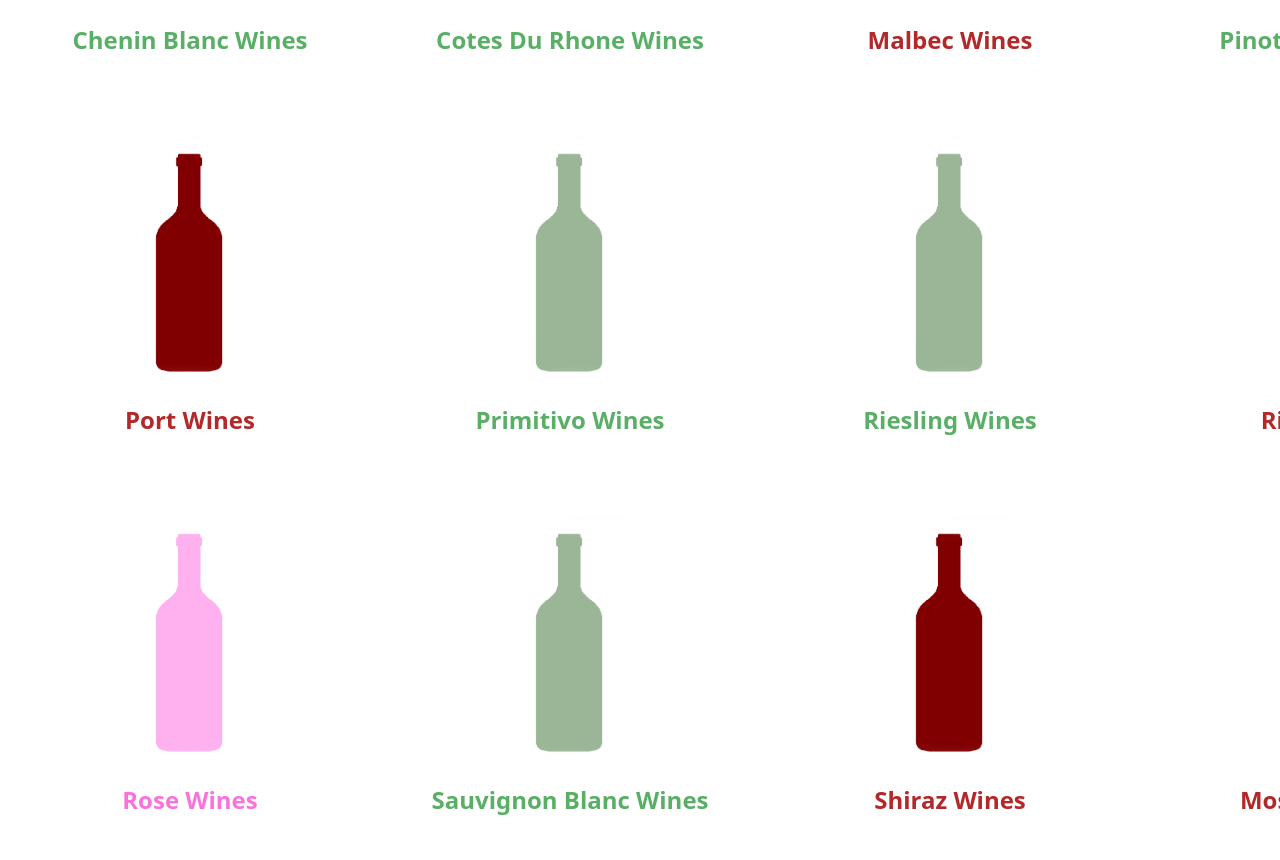
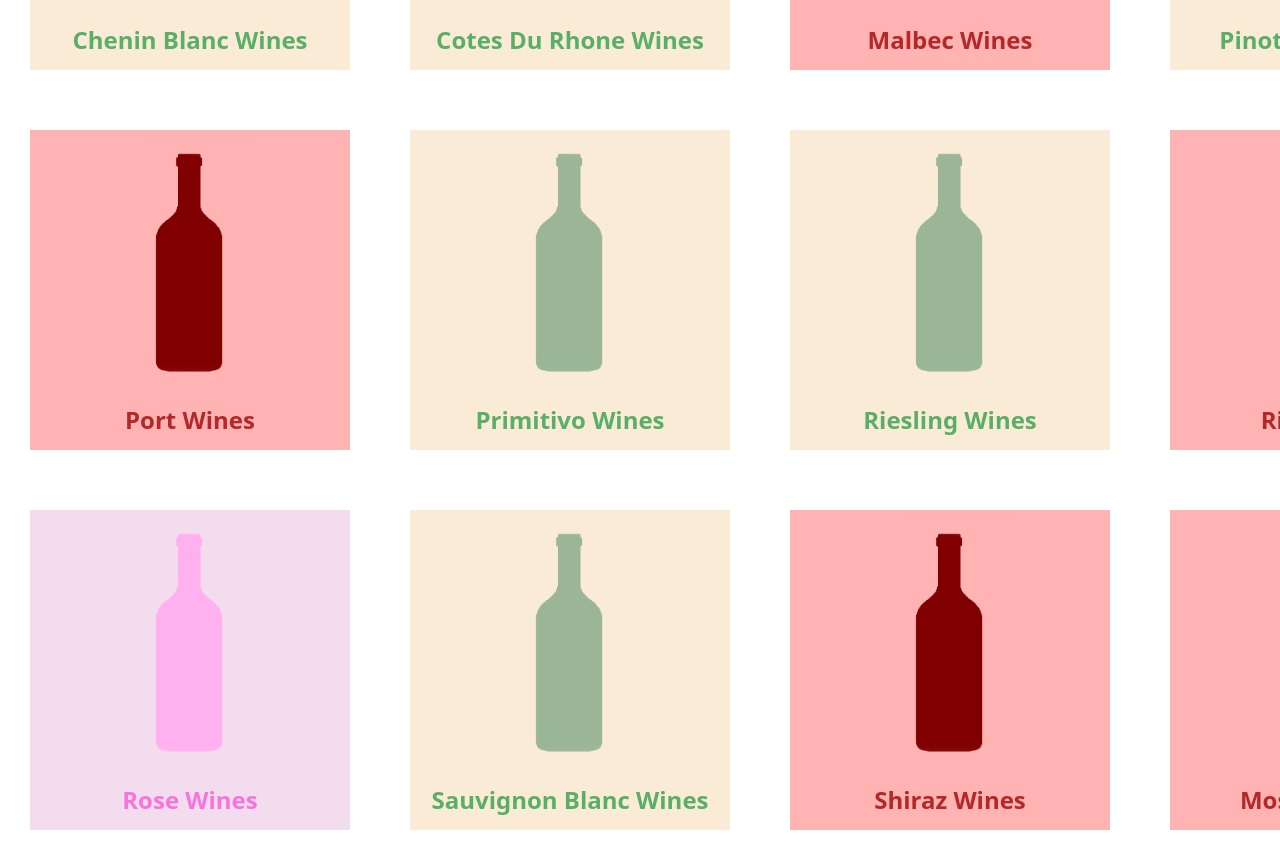
Before and after one commit to ic188002/Wine-App-FrontEnd, a React (Create React App) app: page / in a window 1280 px wide. Shown: the part 740-1600 px from the top of the page. Built offline with nearby package versions, Linux system fonts and the light colour scheme.

Commit message:
updated with comments

```diff
--- a/src/App.js
+++ b/src/App.js
@@ -5,6 +5,7 @@ import { BrowserRouter as Router, Route, Routes, Link } from "react-router-dom"
 import axios from 'axios'
 import jwt_decode from 'jwt-decode'
 import { Alert } from "react-bootstrap"
+// created an array of objects based on the winelist Classificaiton in spooncular (had to do this with hard data as Spooncular does not have an API to generate a full list of wines )
 import wineData from  './wineClassificationData'
 import WineIndex from './wineindex/WineIndex';
 import WineCategoriesList from './winecategorieslist/WineCategoriesList'
@@ -78,13 +79,17 @@ const wineCategories = wineData.wines
 
   }
 
-
+// This function load the winelist when a wine on the index is clicked
   const loadWineList = (category) => {
+// it take the  winedata object as a parameter
+//  it passes the Url through the API to generate get the list of wines
     axios.get(`https://api.spoonacular.com/food/wine/recommendation?wine=${category.url}&number=1&apiKey=cf8ded1fa117496c820dea2d4b16fbdf`)
 
     .then(response => {
         // console.log(response.data)
+  // we fetch the data from the API i save it in a variable call winelist
         setWineList(response.data.recommendedWines)
+  // we fetch the data from our classfication data and save it in a variable called wineCategory
         setWineCategory(category)
     })
     .catch( error => {
@@ -135,8 +140,10 @@ const wineCategories = wineData.wines
 
               <Route path="/signup" element={<Signup register={registerHandler} />}></Route>
               <Route path="/signin" element={<Signin login={loginHandler} />}></Route>
+              {/* we pass the load wine function through tthe wineIndex page as a prop as well as the wine selected from the data from wineClassfication.js */}
               <Route path="/" element={<WineIndex loadWineList={loadWineList} wineCategories={wineCategories}/>}></Route>
-              <Route path = {`/${wineCategory.url}`} element={<WineCategoriesList wineList={wineList} wineCategory={wineCategory}></WineCategoriesList>} ></Route>
+              {/* we pass the winelist data  fetched from the api through to our wineCategoriesList component along with the category */}
+              <Route path={`/${wineCategory.url}`} element={<WineCategoriesList wineList={wineList} wineCategory={wineCategory}></WineCategoriesList>} ></Route>
 
             </Routes>
 
--- a/src/index.css
+++ b/src/index.css
@@ -27,6 +27,7 @@ code {
 .Box {
 
   color: rgb(179, 41, 41);
+  background-color:rgb(255, 179, 179);
   width: 20rem;
   text-align: center;
   height: 20rem;
@@ -35,6 +36,7 @@ code {
 .Box1 {
 
   color: rgb(90, 175, 103);
+  background-color: antiquewhite;
   width: 20rem;
   text-align: center;
   height: 20rem;
@@ -44,6 +46,7 @@ code {
 .Box3 {
 
   color: rgb(249, 115, 220);
+  background-color:rgb(243, 220, 238);
   width: 20rem;
   text-align: center;
   height: 20rem;
--- a/src/wineClassificationData.js
+++ b/src/wineClassificationData.js
@@ -1,4 +1,5 @@
 // as Spooncular did not have an api for classification created an database of these straight from there documents
+// added key value pairs for  type (for index display) & url so we had the right text to feed into the API
 
 const wineData = {
  wines: [
--- a/src/winecategorieslist/WineCategoriesList.js
+++ b/src/winecategorieslist/WineCategoriesList.js
@@ -3,10 +3,11 @@ import WineDetails from './WineDetails'
 import WineList from './WineList'
 
 export default function WineCategoriesList(props) {
+  // the main page/ 'div' that hold or our winelist details'
   return (
 
       <div className="wine-library">
-
+      {/* within this we render the display for our WineList component  and winedetails components */}
       <WineList wineList={props.wineList}  wineCategory={props.wineCategory}></WineList>
       <WineDetails wineList={props.wineList}  ></WineDetails>
       </div>
--- a/src/winecategorieslist/WineDetails.js
+++ b/src/winecategorieslist/WineDetails.js
@@ -2,6 +2,7 @@ import React from 'react'
 
 export default function WineDetails(props) {
 
+  // this will be an onclick function , so we will need to pass a function through wineRow to grab the data, for now just mapped over
     const wineDetails=props.wineList.map((wine, index) =>(
         <div key={index}>
          <h5>{wine.title}</h5>
--- a/src/winecategorieslist/WineList.js
+++ b/src/winecategorieslist/WineList.js
@@ -1,7 +1,8 @@
 import React from 'react'
 import WineRow from './WineRow'
 
-
+// within the winelist component we render the details for WineRow.
+// an onclick function will need to be looped through wineRow to render the details for each particular wine
 
 
 export default function WineList(props) {
--- a/src/wineindex/WineIndex.js
+++ b/src/wineindex/WineIndex.js
@@ -19,7 +19,7 @@ export default function WineIndex(props) {
 
    const wineIndex = props.wineCategories.map((category, index) => (
   // the winecard.js stores the information we want to display for each card
-  <Link to= {`/${category.url}`} style={{textDecoration: "none"}}> <WineCard loadWineList={() => props.loadWineList(category)} key={index} {...category}></WineCard></Link>
+  <Link  key={index} to={`/${category.url}`} style={{textDecoration: "none"}}> <WineCard loadWineList={() => props.loadWineList(category)} key={index} {...category}></WineCard></Link>
 
     ))
 
```
